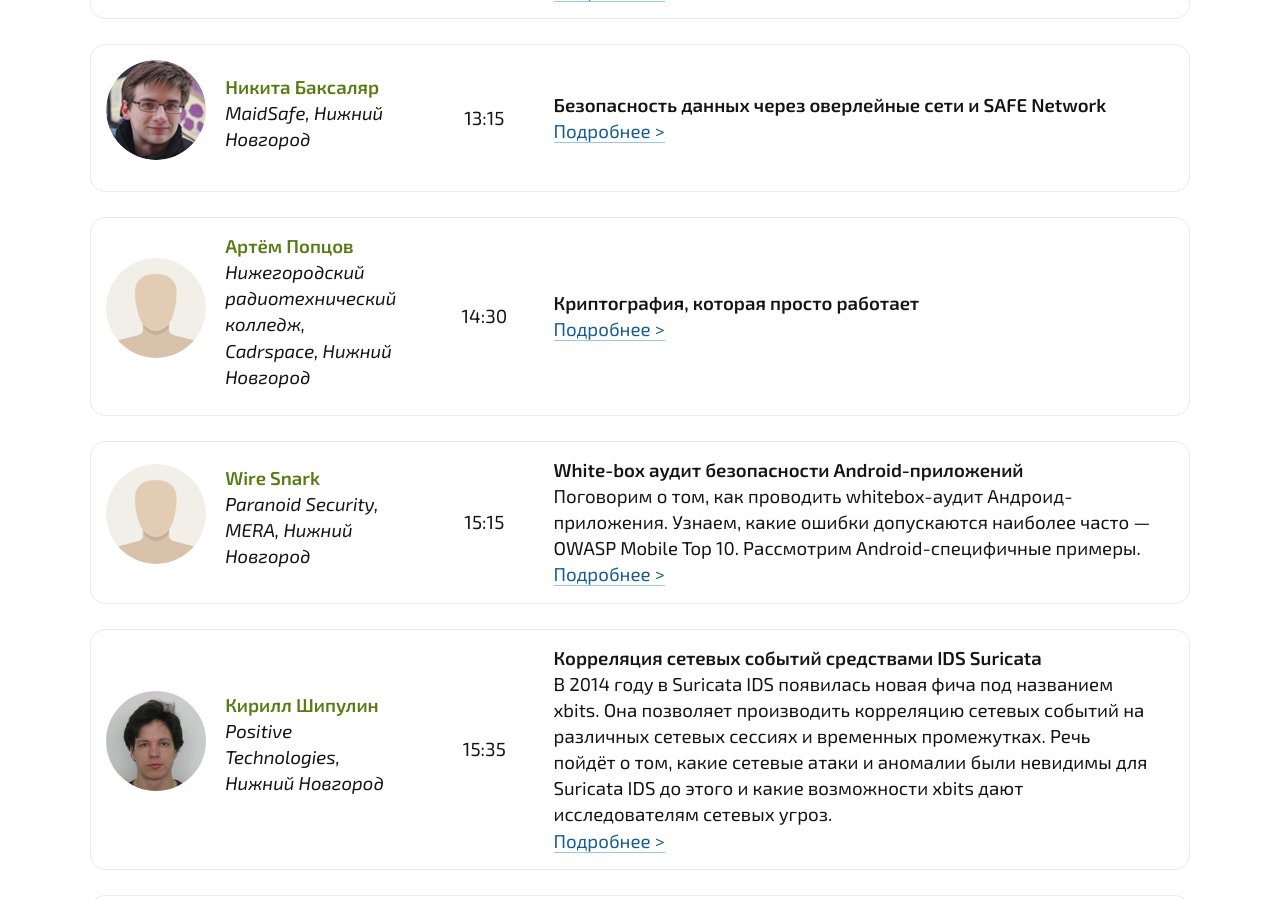
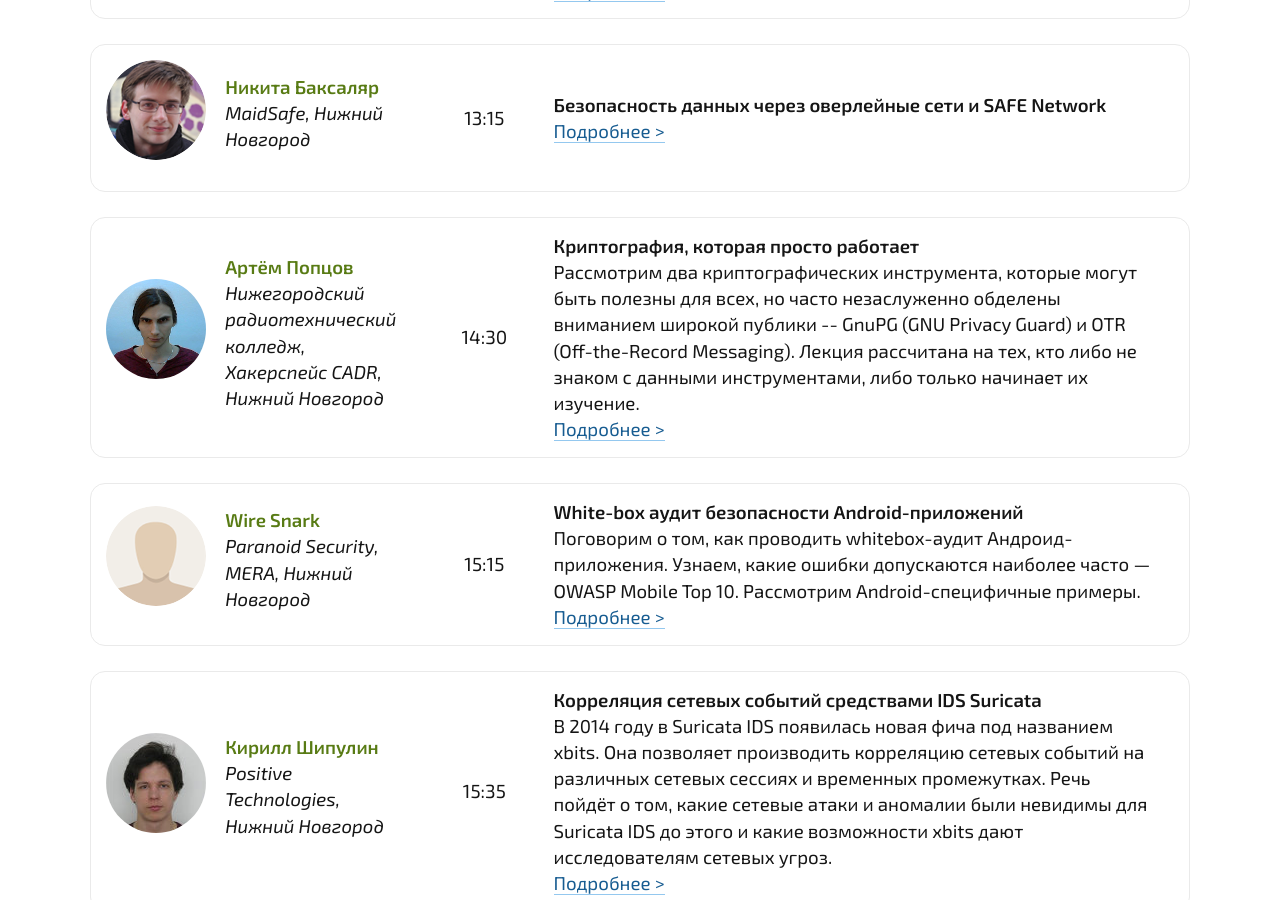
Before and after one commit to defcon-nn/defcon-nn.github.io, a Jekyll site: the page built from index.html, in a window 1280 px wide and 900 px high, scrolled down 893 px. Built offline with Jekyll 4.4.1, drawn with Linux system fonts in a browser that asks for light colours.

Commit message:
meetup_12_02_2017: Добавил описание себя и своей лекции (#24)
* _data/meetup_12_02_2017.yml: Добавил описание себя и своей лекции.
* images/avatars/avp.png: У avp теперь есть серьёзно настроенный аватар!

```diff
--- a/_data/meetup_12_02_2017.yml
+++ b/_data/meetup_12_02_2017.yml
@@ -27,11 +27,11 @@
 - title: "Криптография, которая просто работает"
   speaker:
     - name: Артём Попцов
-      company: Нижегородский радиотехнический колледж, Cadrspace, Нижний Новгород
-      avatar: anon.png
+      company: Нижегородский радиотехнический колледж, Хакерспейс CADR, Нижний Новгород
+      avatar: avp.png
   time: "14:30"
-  bio:
-  description:
+  bio: Полуночный free software разработчик, пишущий на Лисп и других ЯП во имя добра.  В дневное время -- заведующий двумя лабораториями в Нижегородском радиотехническом колледже и просто преподаватель.  Со-основатель Нижегородского хакерспейса CADR.
+  description: Рассмотрим два криптографических инструмента, которые могут быть полезны для всех, но часто незаслуженно обделены вниманием широкой публики -- GnuPG (GNU Privacy Guard) и OTR (Off-the-Record Messaging).  Лекция рассчитана на тех, кто либо не знаком с данными инструментами, либо только начинает их изучение.
   page: cryptotools.html
 
 - title: "White-box аудит безопасности Android-приложений"
```
Also changed, not shown: images/avatars/avp.png (added).
